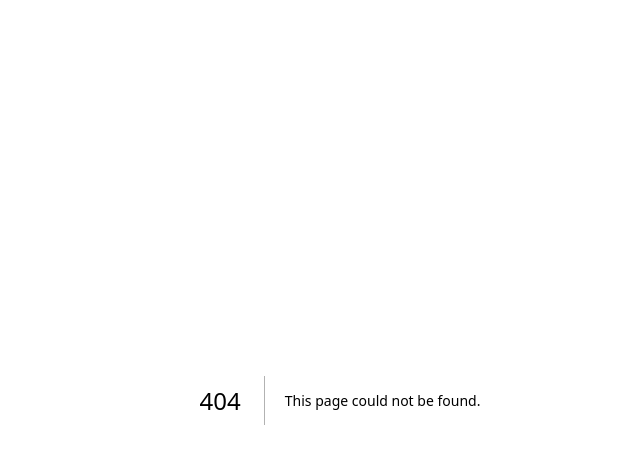
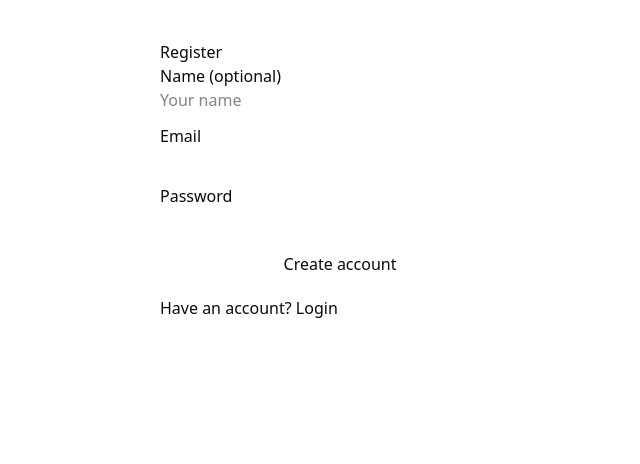
Before and after one commit to mcqeems/nutrisys, a Next.js app: page /register in a window 1280 px wide. Before the commit this address had no page. Shown: the top 464 px of the page, without its empty margins (300-940 px from the left). Built offline with nearby package versions, Linux system fonts and the light colour scheme.

Commit message:
move outside (public)

```diff
--- /dev/null
+++ b/src/app/login/page.tsx
@@ -0,0 +1,87 @@
+"use client";
+import { useState } from "react";
+import { signIn } from "next-auth/react";
+import { useRouter, useSearchParams } from "next/navigation";
+import { loginSchema } from "@/lib/validation/auth";
+import { FloatingText } from "@/components/ui/floating-text";
+
+export default function LoginPage() {
+  const router = useRouter();
+  const params = useSearchParams();
+  const error = params.get("error");
+  const [email, setEmail] = useState("");
+  const [password, setPassword] = useState("");
+  const [loading, setLoading] = useState(false);
+  const [formError, setFormError] = useState<string | null>(null);
+
+  async function handleSubmit(e: React.FormEvent) {
+    e.preventDefault();
+    setFormError(null);
+    // Client-side validation
+    const parsed = loginSchema.safeParse({ email, password });
+    if (!parsed.success) {
+      const first = parsed.error.issues[0];
+      setFormError(first?.message || "Invalid input");
+      return;
+    }
+    setLoading(true);
+    const res = await signIn("credentials", {
+      email,
+      password,
+      redirect: false,
+      callbackUrl: "/dashboard",
+    });
+    setLoading(false);
+    if (res?.error) {
+      setFormError(res.error);
+    } else {
+      router.push("/dashboard");
+    }
+  }
+
+  return (
+    <div
+      style={{ maxWidth: 360, margin: "40px auto", fontFamily: "system-ui" }}
+    >
+      <h1>Login</h1>
+      {error && <p style={{ color: "crimson" }}>{error}</p>}
+      {formError && <p style={{ color: "crimson" }}>{formError}</p>}
+      <form
+        onSubmit={handleSubmit}
+        style={{ display: "flex", flexDirection: "column", gap: 12 }}
+      >
+        <label>
+          Email
+          <input
+            value={email}
+            onChange={(e) => setEmail(e.target.value)}
+            type="email"
+            required
+            style={{ width: "100%" }}
+          />
+        </label>
+        <label>
+          Password
+          <input
+            value={password}
+            onChange={(e) => setPassword(e.target.value)}
+            type="password"
+            required
+            style={{ width: "100%" }}
+          />
+        </label>
+
+        <button
+          disabled={loading}
+          type="submit"
+          style={{ padding: "8px 12px" }}
+        >
+          {loading ? "Logging in..." : "Login"}
+        </button>
+      </form>
+      <p style={{ marginTop: 12 }}>
+        No account? <a href="/register">Register</a>
+      </p>
+    </div>
+  );
+}
--- /dev/null
+++ b/src/app/register/page.tsx
@@ -0,0 +1,92 @@
+'use client';
+import { useState } from 'react';
+import { useRouter } from 'next/navigation';
+import { signIn } from 'next-auth/react';
+import { registerSchema } from '@/lib/validation/auth';
+
+export default function RegisterPage() {
+  const router = useRouter();
+  const [email, setEmail] = useState('');
+  const [name, setName] = useState('');
+  const [password, setPassword] = useState('');
+  const [loading, setLoading] = useState(false);
+  const [formError, setFormError] = useState<string | null>(null);
+
+  async function handleSubmit(e: React.FormEvent) {
+    e.preventDefault();
+    setFormError(null);
+    const parsed = registerSchema.safeParse({ email, name: name || undefined, password });
+    if (!parsed.success) {
+      const first = parsed.error.issues[0];
+      setFormError(first?.message || 'Invalid input');
+      return;
+    }
+    setLoading(true);
+    const res = await fetch('/api/register', {
+      method: 'POST',
+      headers: { 'Content-Type': 'application/json' },
+      body: JSON.stringify({ email, name, password }),
+    });
+    if (!res.ok) {
+      const data = await res.json().catch(() => ({}));
+      setFormError(data?.error ?? 'Failed to register');
+      setLoading(false);
+      return;
+    }
+
+    // Auto login after registration
+    const loginRes = await signIn('credentials', { email, password, redirect: false });
+    setLoading(false);
+    if (loginRes?.error) {
+      router.push('/login');
+    } else {
+      router.push('/');
+    }
+  }
+
+  return (
+    <div style={{ maxWidth: 360, margin: '40px auto', fontFamily: 'system-ui' }}>
+      <h1>Register</h1>
+      {formError && <p style={{ color: 'crimson' }}>{formError}</p>}
+      <form onSubmit={handleSubmit} style={{ display: 'flex', flexDirection: 'column', gap: 12 }}>
+        <label>
+          Name (optional)
+          <input
+            value={name}
+            onChange={(e) => setName(e.target.value)}
+            type="text"
+            placeholder="Your name"
+            style={{ width: '100%' }}
+          />
+        </label>
+        <label>
+          Email
+          <input
+            value={email}
+            onChange={(e) => setEmail(e.target.value)}
+            type="email"
+            required
+            style={{ width: '100%' }}
+          />
+        </label>
+        <label>
+          Password
+          <input
+            value={password}
+            onChange={(e) => setPassword(e.target.value)}
+            type="password"
+            required
+            minLength={6}
+            style={{ width: '100%' }}
+          />
+        </label>
+        <button disabled={loading} type="submit" style={{ padding: '8px 12px' }}>
+          {loading ? 'Creating account...' : 'Create account'}
+        </button>
+      </form>
+      <p style={{ marginTop: 12 }}>
+        Have an account? <a href="/login">Login</a>
+      </p>
+    </div>
+  );
+}
```
